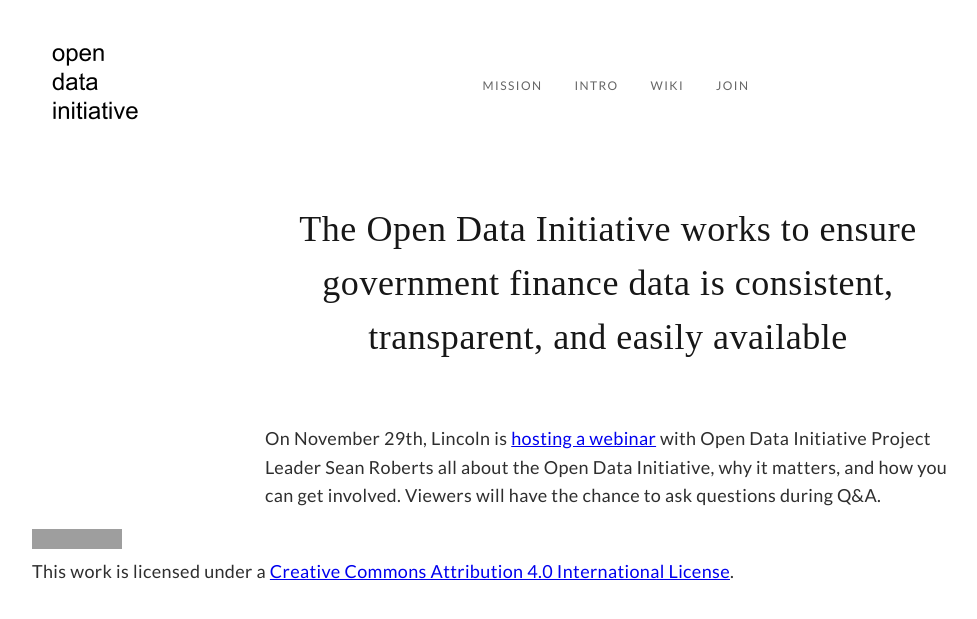
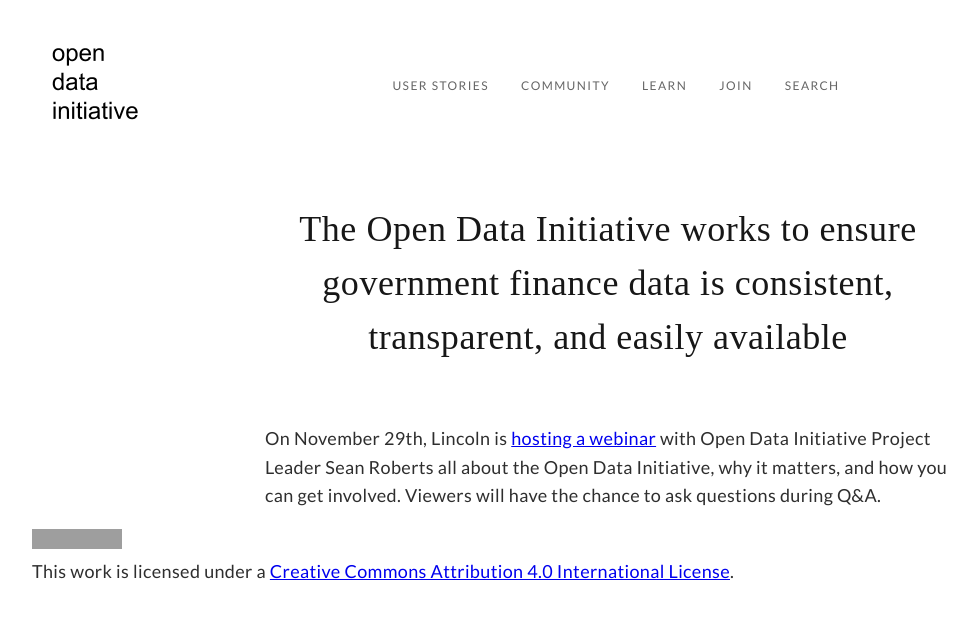
Before and after one commit to opendatainitiative/opendatainitiative.github.io, a Jekyll site: the page built from index.md, in a window 1280 px wide. Shown: the top 619 px of the page, without its empty margins (32-1009 px from the left). Built offline with Jekyll 4.4.1, drawn with Linux system fonts in a browser that asks for light colours; grey boxes are pictures that could not be loaded.

Commit message:
update navbar with new columns

```diff
--- a/_includes/nav-items.html
+++ b/_includes/nav-items.html
@@ -1,4 +1,6 @@
-<a class="navbar-item" href="{{ '/mission' | relative_url }}">Mission</a>
-<a class="navbar-item" href="{{ '/intro' | relative_url }}">Intro</a>
-<a class="navbar-item" href="http://wiki.opendatainitiative.io" target="_blank">Wiki</a>
+<a class="navbar-item" href="{{ '/users' | relative_url }}">User Stories</a>
+<a class="navbar-item" href="{{ '/community' | relative_url }}">Community</a>
+<a class="navbar-item" href="{{ '/events' | relative_url ">Events</a>
+<a class="navbar-item" href="{{ '/learn' | relative_url }}">Learn</a>
 <a class="navbar-item" href="{{ '/join' | relative_url }}">Join</a>
+<a class="navbar-item" href="{{ '/search' | relative_url }}">Search</a>
```
